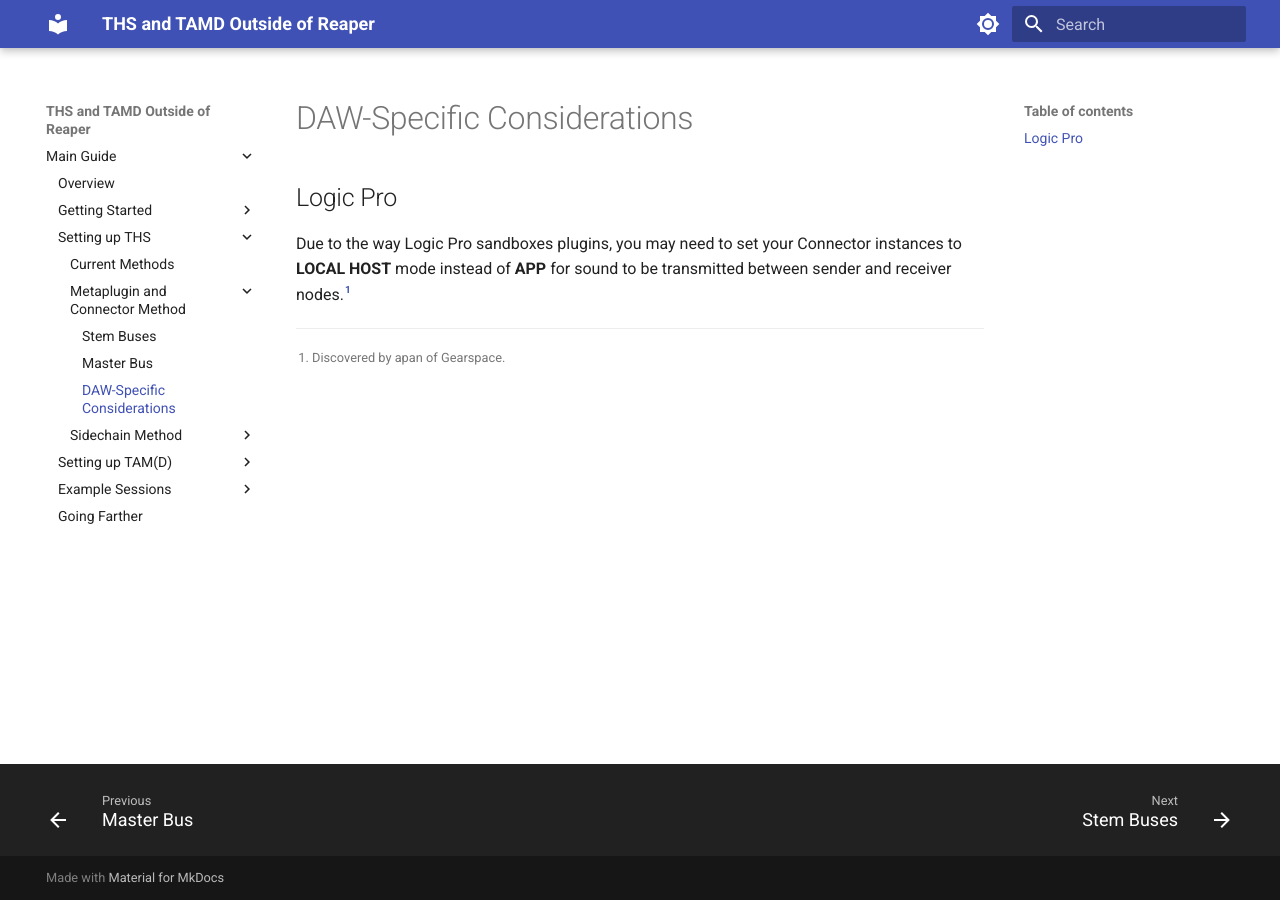
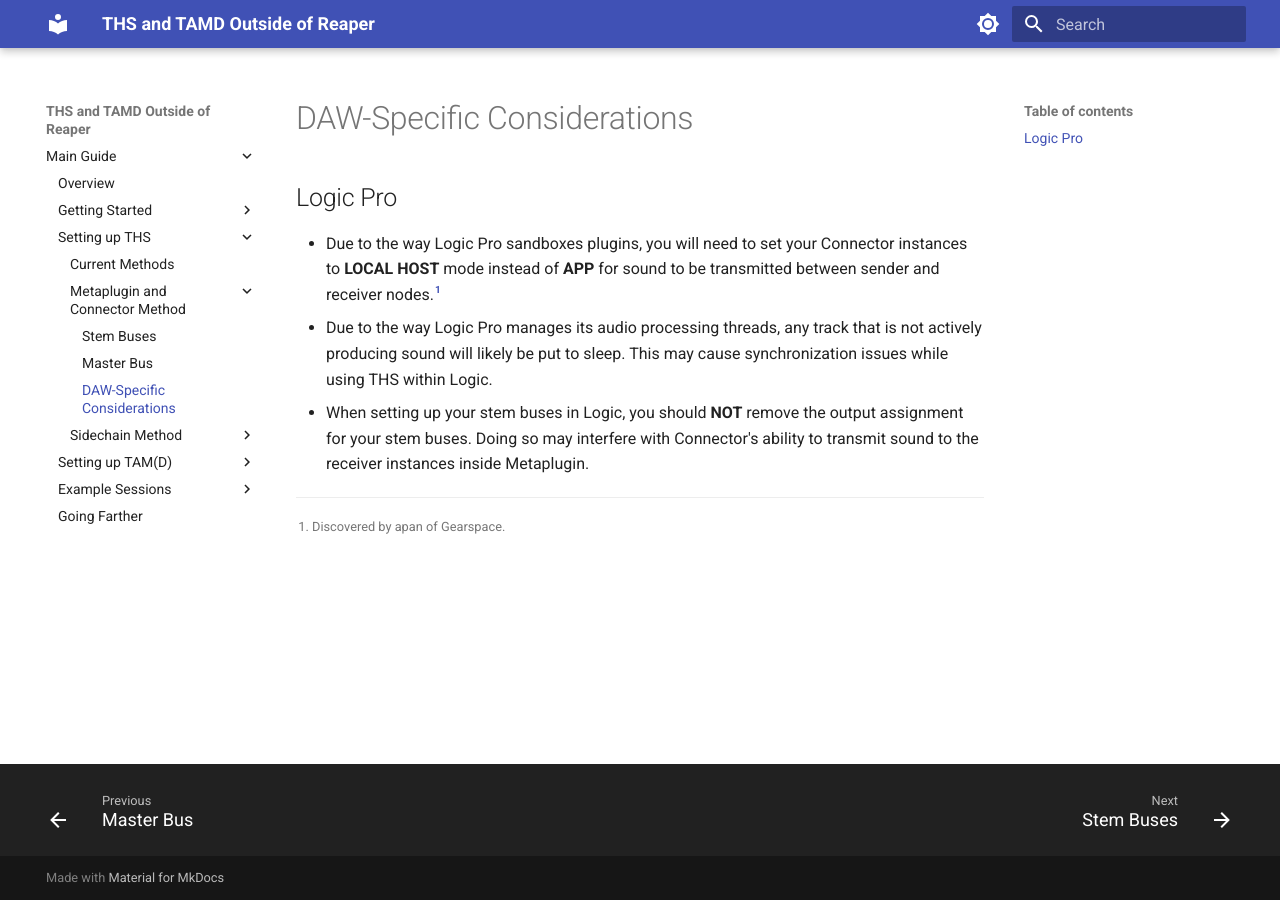
Before and after one commit to m-musik/THS_TAMD_Docs, an MkDocs documentation site: the page built from docs/Main_Guide/MCM_DAW_Considerations.md, in a window 1280 px wide. Built offline with MkDocs 1.6.1 and Material for MkDocs 9.7.7, drawn with Linux system fonts in a browser that asks for light colours.

Commit message:
Documents new findings about Logic.

```diff
--- a/docs/Main_Guide/MCM_DAW_Considerations.md
+++ b/docs/Main_Guide/MCM_DAW_Considerations.md
@@ -1,4 +1,6 @@
 ## Logic Pro
-Due to the way Logic Pro sandboxes plugins, you may need to set your Connector instances to **LOCAL HOST** mode instead of **APP** for sound to be transmitted between sender and receiver nodes.[^1]
+* Due to the way Logic Pro sandboxes plugins, you will need to set your Connector instances to **LOCAL HOST** mode instead of **APP** for sound to be transmitted between sender and receiver nodes.[^1]
+* Due to the way Logic Pro manages its audio processing threads, any track that is not actively producing sound will likely be put to sleep. This may cause synchronization issues while using THS within Logic.
+* When setting up your stem buses in Logic, you should **NOT** remove the output assignment for your stem buses. Doing so may interfere with Connector's ability to transmit sound to the receiver instances inside Metaplugin.
 
 [^1]: Discovered by apan of Gearspace.
--- a/mkdocs.yml
+++ b/mkdocs.yml
@@ -65,6 +65,7 @@
       - Stem Buses: Main_Guide/TAMD_Stem_Buses.md
       - FX Sends: Main_Guide/TAMD_FX_Sends.md
       - Master Bus: Main_Guide/TAMD_Master_Bus.md
+      - DAW-Specific Considerations: Main_Guide/TAMD_DAW_Considerations.md
     - Example Sessions:
       - Metaplugin and Connector Session: Main_Guide/MCM_Example_Session.md
       - Sidechain Session: Main_Guide/SCM_Example_Session.md
```
Also changed, not shown: docs/Main_Guide/MCM_THS_Stem_Buses.md (+1 -1 lines), docs/Main_Guide/TAMD_DAW_Considerations.md (added, +2 -0 lines).
